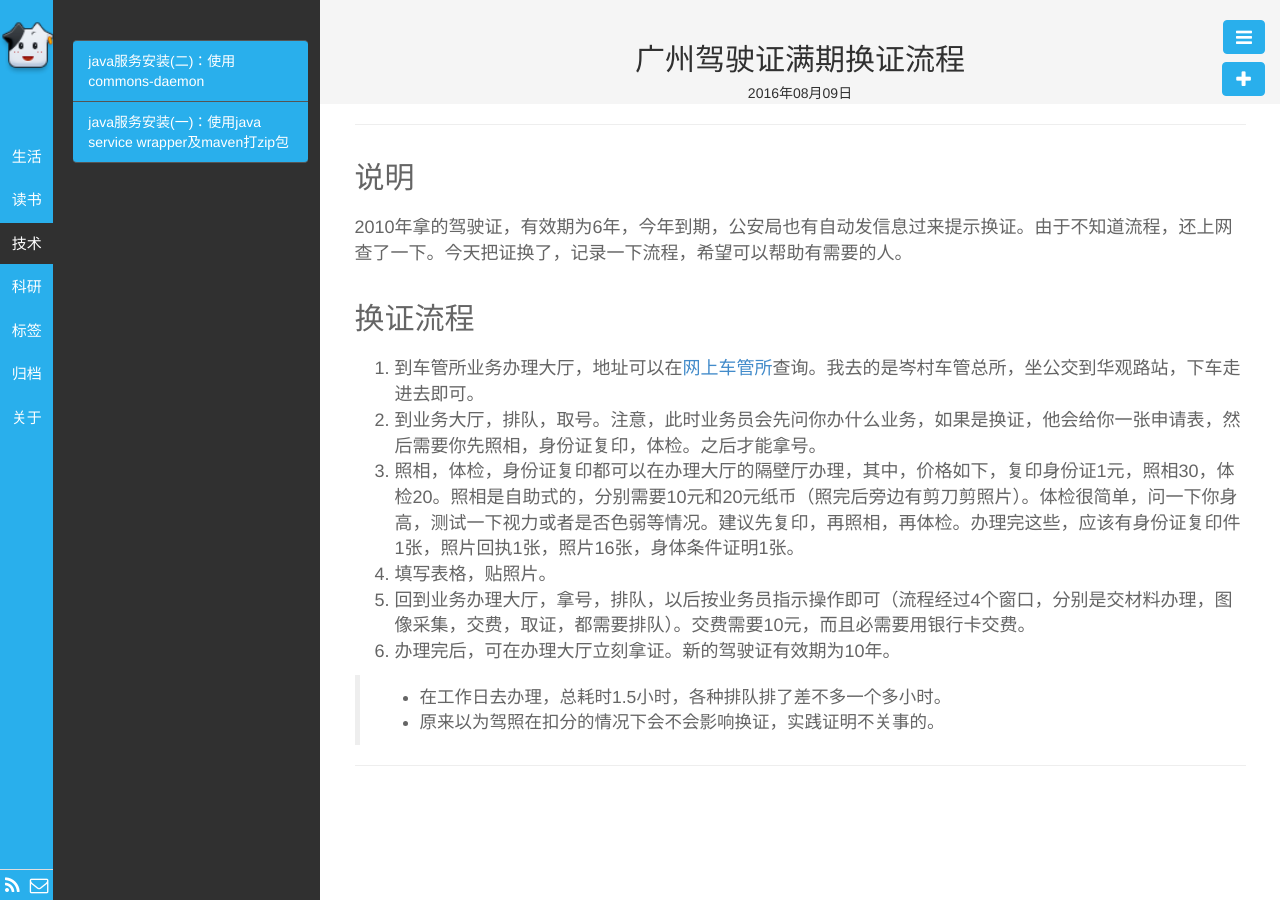
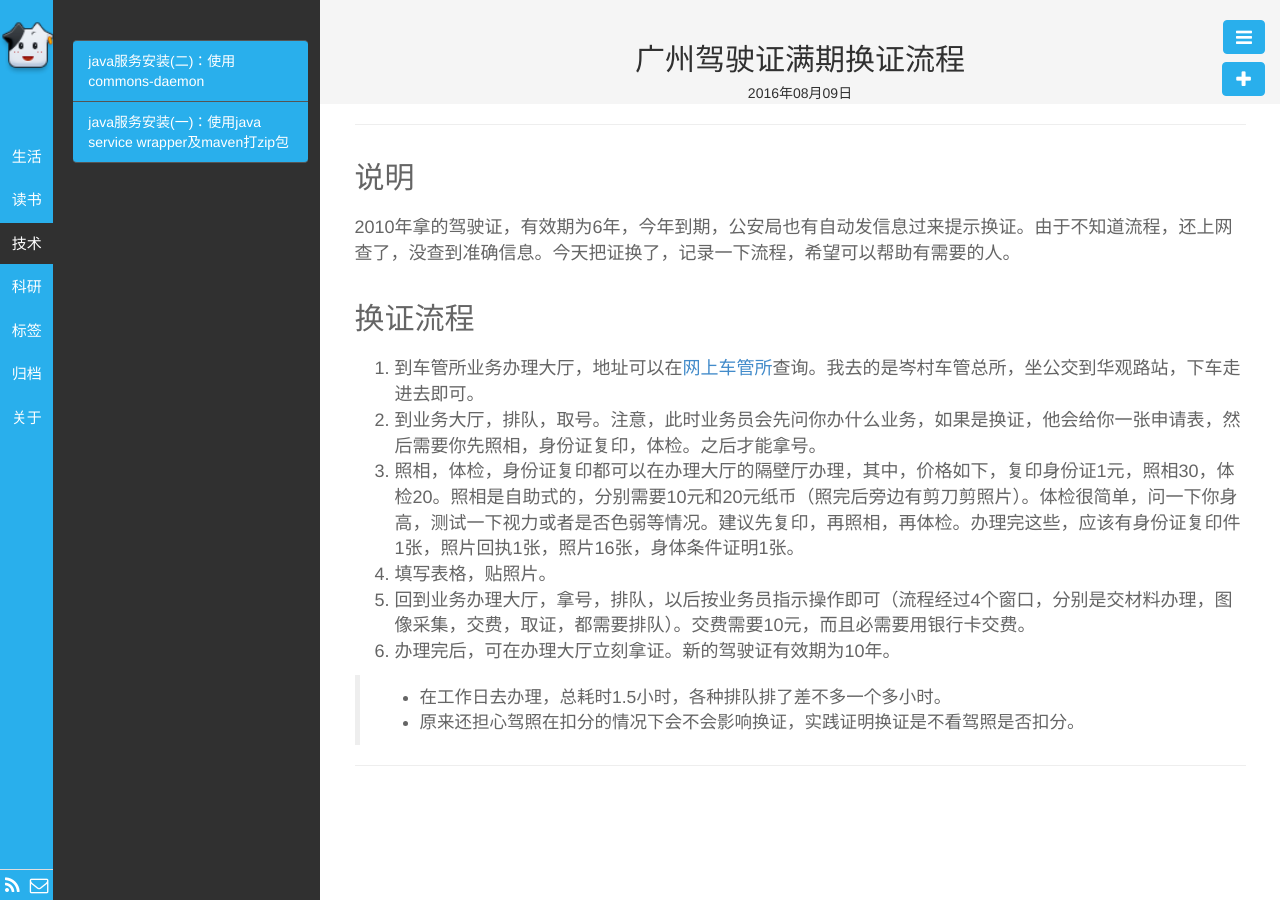
Before and after one commit to mianshenglee/mianshenglee.github.io, a Jekyll site: the page built from _posts/生活/2016-08-09-drivinglicense_chage.md, in a window 1280 px wide. Built offline with Jekyll 4.4.1, drawn with Linux system fonts in a browser that asks for light colours.

Commit message:
修改语句

```diff
--- a/_posts/生活/2016-08-09-drivinglicense_chage.md
+++ b/_posts/生活/2016-08-09-drivinglicense_chage.md
@@ -8,7 +8,7 @@
 ---
 
 ## 说明
-2010年拿的驾驶证，有效期为6年，今年到期，公安局也有自动发信息过来提示换证。由于不知道流程，还上网查了一下。今天把证换了，记录一下流程，希望可以帮助有需要的人。
+2010年拿的驾驶证，有效期为6年，今年到期，公安局也有自动发信息过来提示换证。由于不知道流程，还上网查了，没查到准确信息。今天把证换了，记录一下流程，希望可以帮助有需要的人。
 
 ## 换证流程
 
@@ -20,7 +20,7 @@
 6. 办理完后，可在办理大厅立刻拿证。新的驾驶证有效期为10年。
 
 > * 在工作日去办理，总耗时1.5小时，各种排队排了差不多一个多小时。
-> * 原来以为驾照在扣分的情况下会不会影响换证，实践证明不关事的。
+> * 原来还担心驾照在扣分的情况下会不会影响换证，实践证明换证是不看驾照是否扣分。
 
 
 [1]:http://www.gzjd.gov.cn/cgs/html/operaGuide/gui_expireReplacement.html
```
